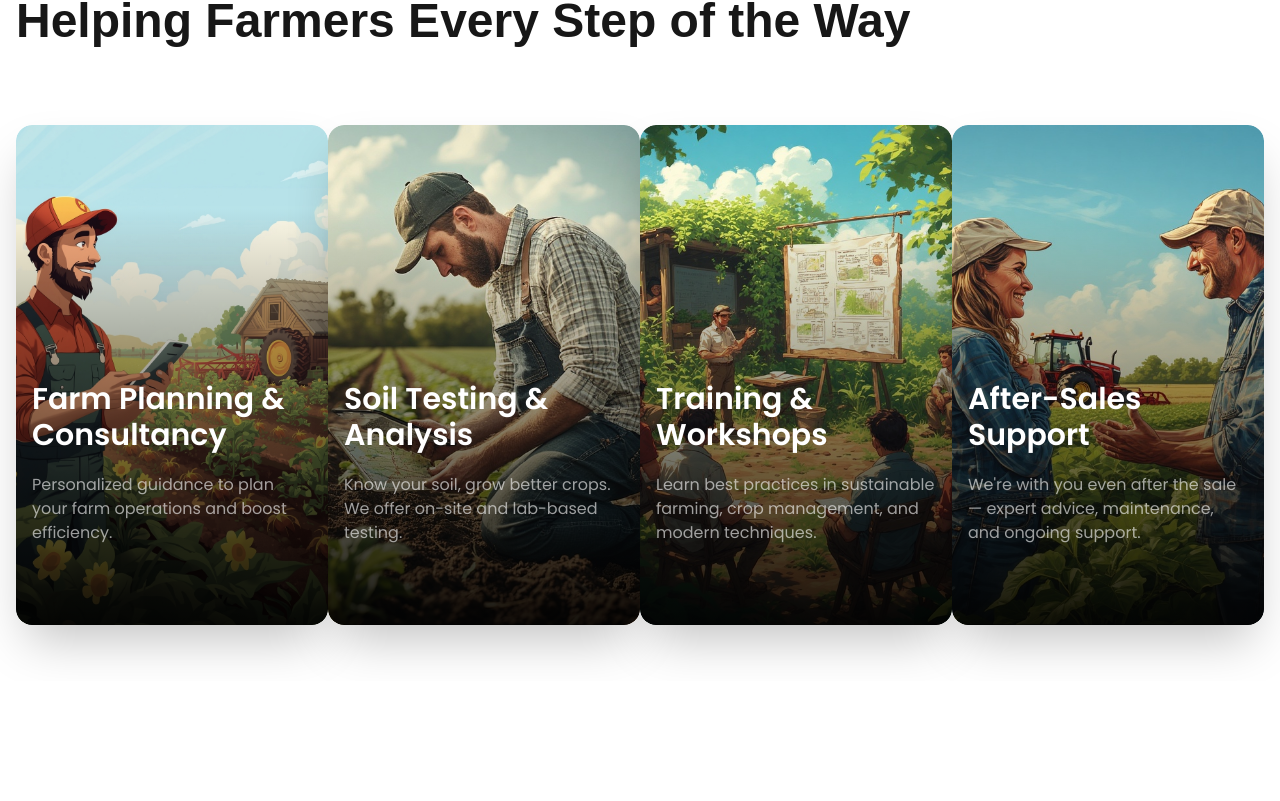
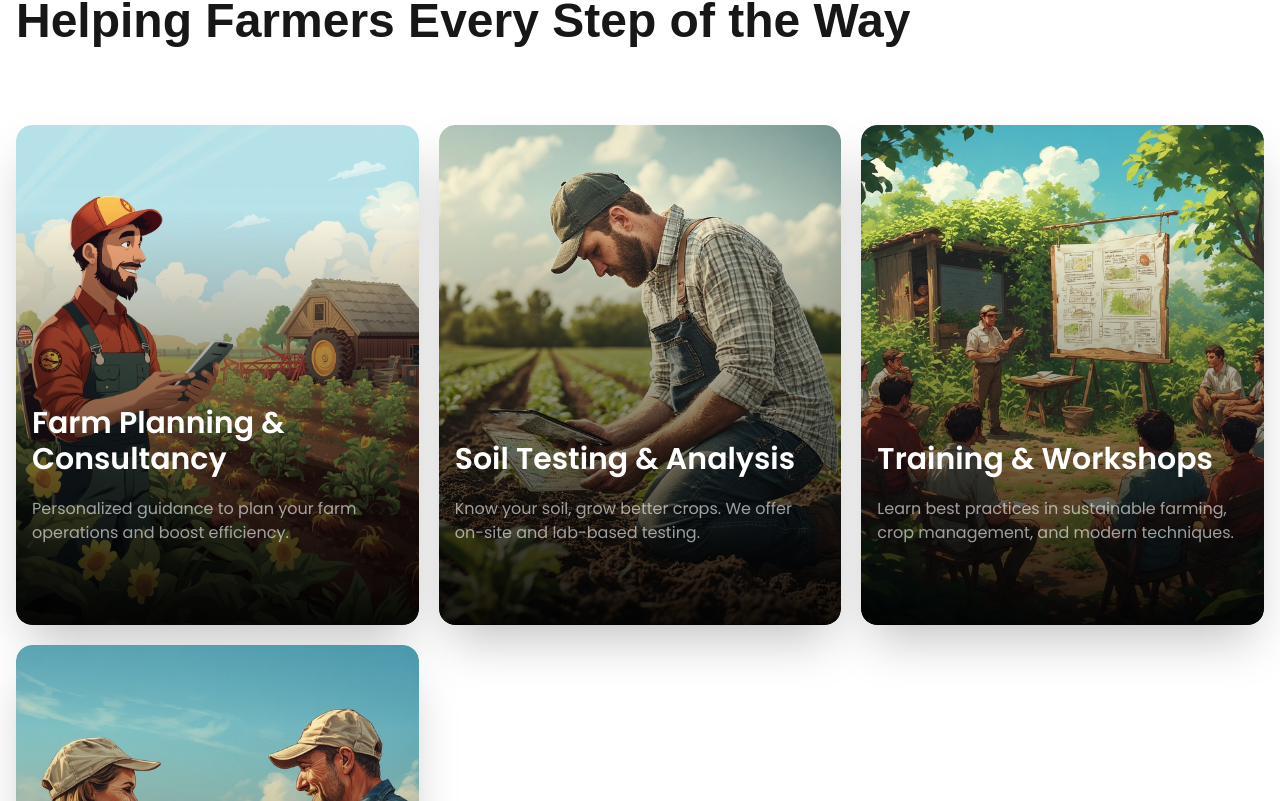
Before and after one commit to hamza-ait-benayad/agriculture-landing-page, a Next.js app: page / in a window 1280 px wide. Shown: the part 3459-4260 px from the top of the page. Before the commit the page ends 4140 px from the top, so only its background shows below. Built offline with nearby package versions, Linux system fonts and the light colour scheme; a web font is replaced by a local one.

Commit message:
update some width

```diff
--- a/sections/Products.tsx
+++ b/sections/Products.tsx
@@ -41,7 +41,7 @@ const Products = () => {
               </button>
             </div>
           </div>
-          <p className='text-primary-400/70 leading-6 text-lg w-2/5 mt-2'>We offer a wide range of agricultural products tailored to meet the needs of farmers at every stage.</p>
+          <p className='text-primary-400/70 leading-6 text-lg w-3/5 sm:w-2/5 mt-2'>We offer a wide range of agricultural products tailored to meet the needs of farmers at every stage.</p>
         </div>
         <div>
           <Swiper
--- a/sections/SolutionServices.tsx
+++ b/sections/SolutionServices.tsx
@@ -10,7 +10,7 @@ function SolutionServices() {
           <p className='text-sm text-primary-400 border border-primary-400 px-3 py-2 rounded-full w-max font-semibold '>Solution & Services</p>
           <h1 className='mt-3 text-2xl sm:text-5xl font-bold font-palanquin'>Helping Farmers Every Step of the Way</h1>
         </div>
-        <div className="flex flex-col sm:flex-row justify-between mx-auto w-full">
+        <div className="grid grid-cols-[repeat(auto-fit,minmax(320px,1fr))] justify-between gap-5 items-center  w-full">
           {siteContent.solutions.map((solution, key)=>(
             <div key={key}>
               <SolutionCard title={solution.title} description={solution.description} image={solution.image}/>
```
